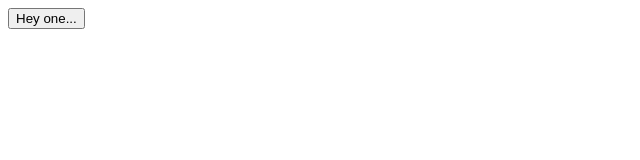
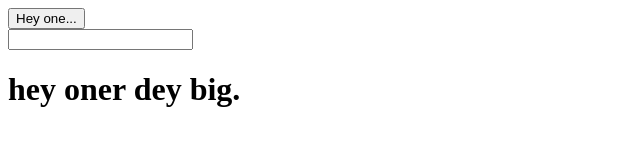
Before and after one commit to rashelgithero/Isecond-website, a plain HTML site: page index.html in a window 1280 px wide. Shown: the whole page, without its empty margins (0-640 px from the left). Drawn offline with Linux system fonts and the light colour scheme.

Commit message:
big deal

```diff
--- a/index.html
+++ b/index.html
@@ -8,5 +8,11 @@
 </head>
 <body>
     <button>Hey one...</button>
+    <br>
+    <input type="text">
+     <div>
+        <h1>hey oner dey big.</h1>
+     </div>
+
 </body>
 </html>
```
